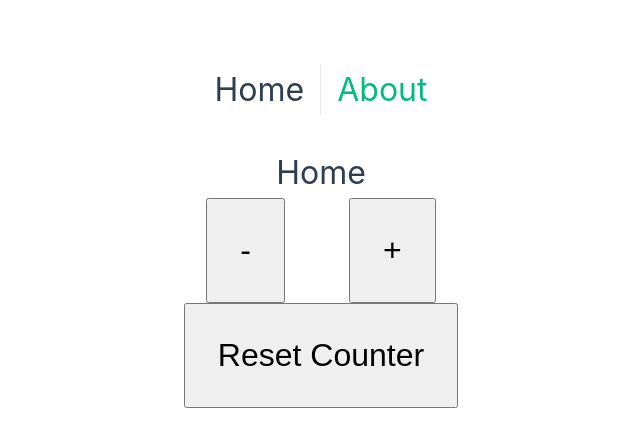
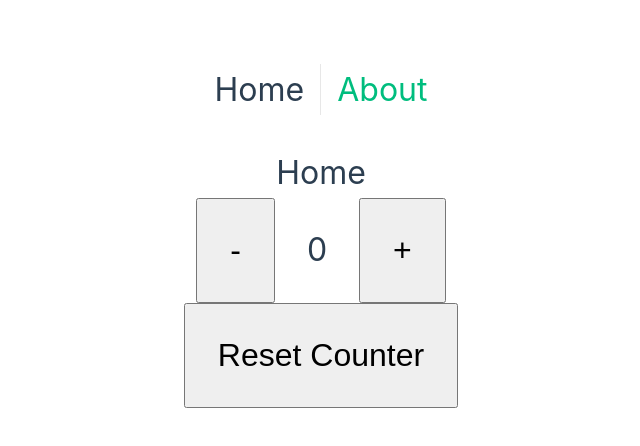
Before and after one commit to robots4life/vue-capi-basics, a Vue app: page / in a window 1280 px wide. Shown: the top 446 px of the page, without its empty margins (319-959 px from the left). Built offline with nearby package versions, Linux system fonts and the light colour scheme.

Commit message:
ref vs reactive set counter

```diff
--- a/src/views/HomeView.vue
+++ b/src/views/HomeView.vue
@@ -37,10 +37,28 @@ export default {
 
 <!-- Composition API -->
 <script>
+import { ref } from 'vue';
+
 export default {
 	setup() {
 		// everything will go inside this setup() function
 		// later we will use the superior script setup
+		//
+		// there are 2 types of reactive data, there are refs and reactive objects
+		//
+		// reactive API LIMITATIONS !!
+		// https://vuejs.org/guide/essentials/reactivity-fundamentals.html#limitations-of-reactive
+		// It only works for object types (objects, arrays, and collection types such as Map and Set).
+		// It cannot hold primitive types such as string, number or boolean.
+		//
+		// for primitive types use ref()
+		//
+		// click on ref to auto import the module like seen here => https://youtu.be/V-kxBWcPJfo?t=799
+		const counter = ref(0);
+
+		return {
+			counter
+		};
 	}
 };
 </script>
```
